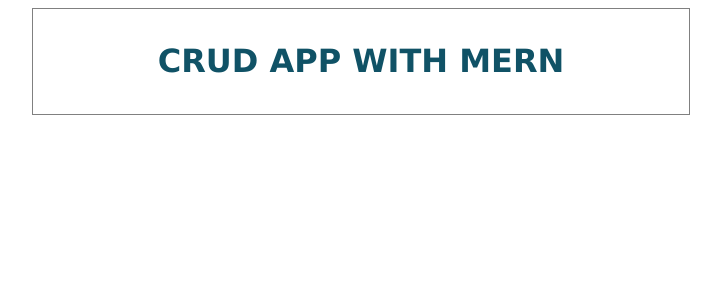
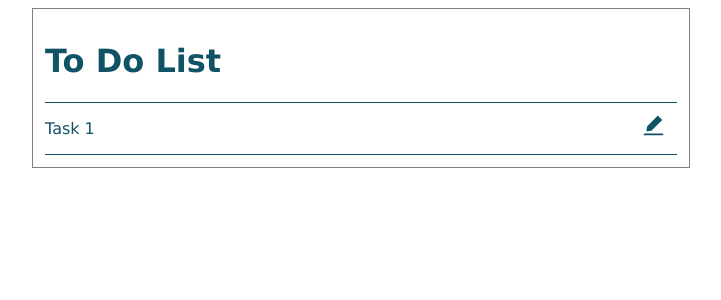
Before and after one commit to nsinterior-dev/CRUD-MERN, a React (Create React App) app in the folder client/: page / in a window 1280 px wide. Shown: the top 300 px of the page, without its empty margins (305-1026 px from the left). Built offline with nearby package versions, Linux system fonts and the light colour scheme.

Commit message:
designed the interface of the to do list

```diff
--- a/client/package.json
+++ b/client/package.json
@@ -11,6 +11,7 @@
     "react": "^17.0.2",
     "react-bootstrap": "^2.0.0-beta.5",
     "react-dom": "^17.0.2",
+    "react-icons": "^4.2.0",
     "react-scripts": "4.0.3",
     "web-vitals": "^1.1.2"
   },
--- a/client/src/App.css
+++ b/client/src/App.css
@@ -1,7 +1,16 @@
 .App {
-  text-align: center;
+  text-align: left;
+  justify-content: center;
 }
-.container{
+
+h1, p {
+  font-family: Verdana, Geneva, Tahoma, sans-serif;
+  color: #105266;
+}
+.row, .header{
+  border-bottom: solid 1px #105266;
+}
+.container {
   width: 50%;
   transform: translateX(50%);
   margin: 0;
@@ -11,7 +20,21 @@
   right: 0;
   bottom: 0;
   padding: 12px;
-  font-family: Verdana, Geneva, Tahoma, sans-serif;
-  color: #105266;
   border: solid 1px grey;
 }
+
+.todoList{
+  display: flex;
+  flex-direction: row;
+  justify-content: space-between;
+}
+
+.edit{
+  font-size: 25px;
+  background-color: transparent;
+  border: none;
+  outline: none;
+  color: #105266;
+  cursor: pointer;
+  margin: 5px;
+}
--- a/client/src/App.js
+++ b/client/src/App.js
@@ -1,19 +1,32 @@
 // import stuff to call some stuff
-import React from 'react';
+import React, {useState, useEffect} from 'react';
 import axios from 'axios';
-import Container from 'react-bootstrap/Container'
+import Container from 'react-bootstrap/Container';
+import Col from 'react-bootstrap/Col';
+import Row from 'react-bootstrap/Row';
+import { AiFillEdit } from "react-icons/ai";
 import './App.css';
 
+
+
 function App() {
+  const [taskName, setTaskName] = useState("");
+
+
+
   return (
 
     <div className="App">
-     <div className="container">
-        <h1>CRUD APP WITH MERN</h1>
-     </div>
-
-
-
+      <Container>
+          <Row>
+            <Col lg={12} className="header">
+              <h1>To Do List</h1>
+            </Col>
+            <Col lg={12} className="todoList">
+            <p>Task 1</p> <button className="edit"><AiFillEdit /></button>
+            </Col>
+          </Row>
+      </Container>
     </div>
   );
 }
```
Also changed, not shown: 2 other files (tests, documents, lock files or other folders).
